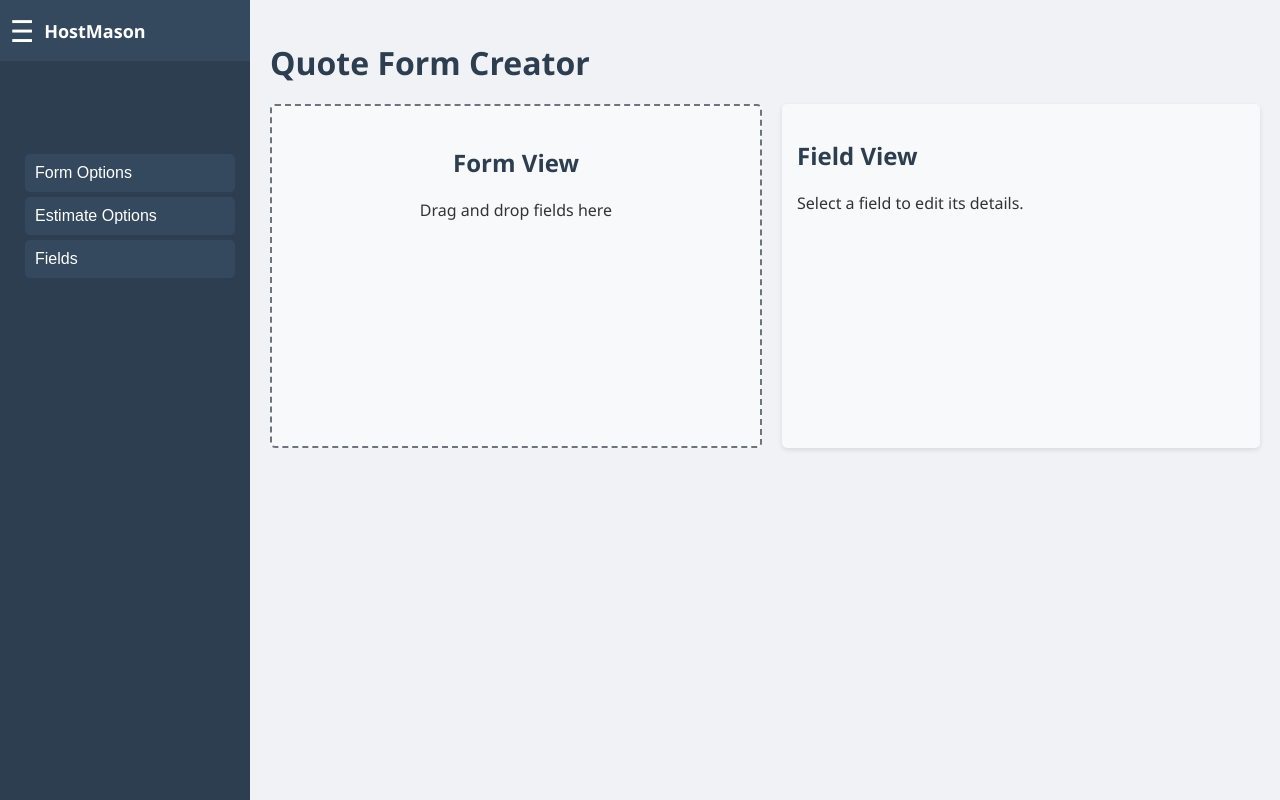
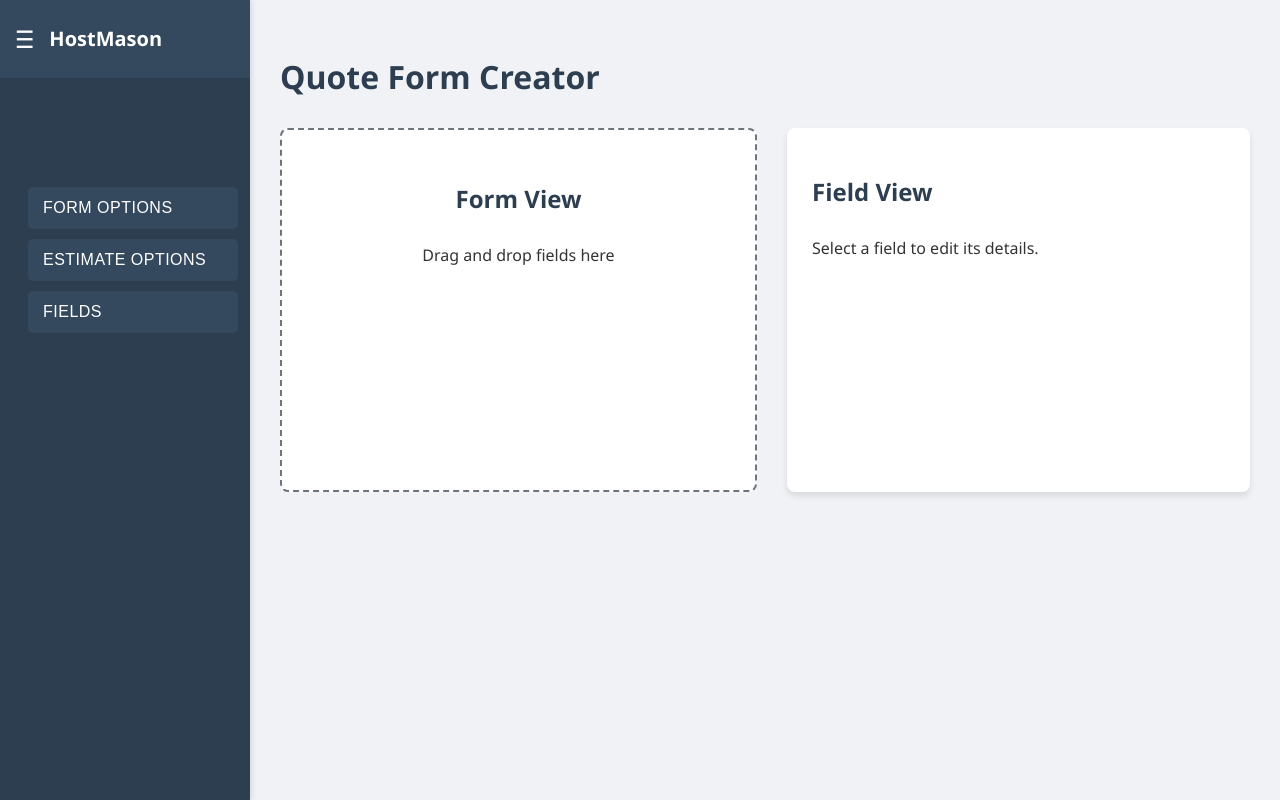
Before and after one commit to HostMason/formz, a Flask app: page / in a window 1280 px wide. Run offline with Flask 3, Linux system fonts and the light colour scheme.

Commit message:
Improved padding and visual style of the system.

```diff
--- a/static/css/styles.css
+++ b/static/css/styles.css
@@ -4,17 +4,20 @@ body {
     margin: 0;
     padding: 0;
     color: #333;
+    line-height: 1.6;
 }
 
 .container {
     margin-left: 250px;
-    padding: 20px;
+    padding: 30px;
     transition: margin-left 0.3s;
+    max-width: 1200px;
+    margin-right: auto;
 }
 
 .side-menu {
     height: 100%;
-    width: 50px;
+    width: 60px;
     position: fixed;
     z-index: 1;
     top: 0;
@@ -23,32 +26,33 @@ body {
     overflow-x: hidden;
     transition: 0.3s;
     white-space: nowrap;
+    box-shadow: 2px 0 5px rgba(0,0,0,0.1);
 }
 
 .menu-header {
     display: flex;
     align-items: center;
-    padding: 10px;
+    padding: 20px 15px;
     background-color: #34495e;
 }
 
 .menu-toggle {
-    font-size: 30px;
+    font-size: 24px;
     cursor: pointer;
     color: white;
-    margin-right: 10px;
+    margin-right: 15px;
 }
 
 .company-name {
     color: white;
-    font-size: 18px;
+    font-size: 20px;
     font-weight: bold;
     opacity: 0;
     transition: opacity 0.3s;
 }
 
 .menu-content {
-    padding: 20px;
+    padding: 25px 20px;
     opacity: 0;
     transition: opacity 0.3s;
 }
@@ -56,7 +60,7 @@ body {
 .menu-option {
     display: block;
     color: white;
-    padding: 10px;
+    padding: 12px 15px;
     text-decoration: none;
     transition: 0.3s;
     width: 100%;
@@ -66,7 +70,8 @@ body {
     cursor: pointer;
     font-size: 0;
     overflow: hidden;
-    margin-bottom: 5px;
+    margin-bottom: 10px;
+    border-radius: 5px;
 }
 
 .side-menu.open {
@@ -81,7 +86,6 @@ body {
 .side-menu.open .menu-option {
     font-size: 16px;
     background-color: #34495e;
-    border-radius: 5px;
 }
 
 .menu-option:hover {
@@ -90,100 +94,133 @@ body {
 
 .menu-panel {
     display: none;
-    padding: 15px;
-    background-color: #f8f9fa;
-    border-radius: 5px;
-    box-shadow: 0 2px 5px rgba(0,0,0,0.1);
-    margin-bottom: 20px;
+    padding: 20px;
+    background-color: #ffffff;
+    border-radius: 8px;
+    box-shadow: 0 4px 6px rgba(0,0,0,0.1);
+    margin-bottom: 25px;
 }
 
 h1, h2 {
     color: #2c3e50;
-    margin-bottom: 20px;
+    margin-bottom: 25px;
+    font-weight: 600;
 }
 
 .flex-container {
     display: flex;
     flex-wrap: wrap;
-    gap: 20px;
+    gap: 30px;
 }
 
 .drop-area {
     flex: 1;
     min-width: 300px;
     border: 2px dashed #6c757d;
-    padding: 20px;
+    padding: 30px;
     text-align: center;
+    background-color: #ffffff;
+    border-radius: 8px;
+    min-height: 300px;
+    transition: all 0.3s ease;
+}
+
+.drop-area:hover {
+    border-color: #3498db;
     background-color: #f8f9fa;
-    border-radius: 5px;
-    min-height: 300px;
 }
 
 .field-view {
     flex: 1;
     min-width: 300px;
-    padding: 15px;
-    background-color: #f8f9fa;
-    border-radius: 5px;
-    box-shadow: 0 2px 5px rgba(0,0,0,0.1);
+    padding: 25px;
+    background-color: #ffffff;
+    border-radius: 8px;
+    box-shadow: 0 4px 6px rgba(0,0,0,0.1);
 }
 
 .draggable {
-    padding: 12px;
-    margin: 5px 0;
+    padding: 15px;
+    margin: 8px 0;
     background-color: #3498db;
     color: white;
-    border-radius: 5px;
+    border-radius: 8px;
     cursor: move;
-    transition: background-color 0.3s;
+    transition: all 0.3s ease;
+    font-weight: 500;
 }
 
 .draggable:hover {
     background-color: #2980b9;
+    transform: translateY(-2px);
+    box-shadow: 0 2px 4px rgba(0,0,0,0.1);
 }
 
 button {
-    padding: 10px 15px;
+    padding: 12px 20px;
     background-color: #2ecc71;
     color: white;
     border: none;
-    border-radius: 5px;
+    border-radius: 8px;
     cursor: pointer;
-    transition: background-color 0.3s;
-    margin: 5px;
+    transition: all 0.3s ease;
+    margin: 8px;
+    font-weight: 500;
+    text-transform: uppercase;
+    letter-spacing: 0.5px;
 }
 
 button:hover {
     background-color: #27ae60;
+    transform: translateY(-2px);
+    box-shadow: 0 2px 4px rgba(0,0,0,0.1);
 }
 
 .field-view input, .field-view textarea {
     width: 100%;
-    margin-bottom: 10px;
-    padding: 8px;
+    margin-bottom: 15px;
+    padding: 12px;
     border: 1px solid #ced4da;
-    border-radius: 4px;
+    border-radius: 8px;
+    transition: border-color 0.3s ease;
+}
+
+.field-view input:focus, .field-view textarea:focus {
+    border-color: #3498db;
+    outline: none;
 }
 
 .form-field {
-    margin-bottom: 15px;
-    padding: 10px;
+    margin-bottom: 20px;
+    padding: 15px;
     background-color: #fff;
-    border: 1px solid #ddd;
-    border-radius: 4px;
+    border: 1px solid #e0e0e0;
+    border-radius: 8px;
+    transition: box-shadow 0.3s ease;
+}
+
+.form-field:hover {
+    box-shadow: 0 2px 5px rgba(0,0,0,0.1);
 }
 
 .form-field label {
     display: block;
-    margin-bottom: 5px;
-    font-weight: bold;
+    margin-bottom: 8px;
+    font-weight: 600;
+    color: #2c3e50;
 }
 
 .form-field input, .form-field textarea, .form-field select {
     width: 100%;
-    padding: 8px;
+    padding: 12px;
     border: 1px solid #ced4da;
-    border-radius: 4px;
+    border-radius: 8px;
+    transition: border-color 0.3s ease;
+}
+
+.form-field input:focus, .form-field textarea:focus, .form-field select:focus {
+    border-color: #3498db;
+    outline: none;
 }
 
 .modal {
```
